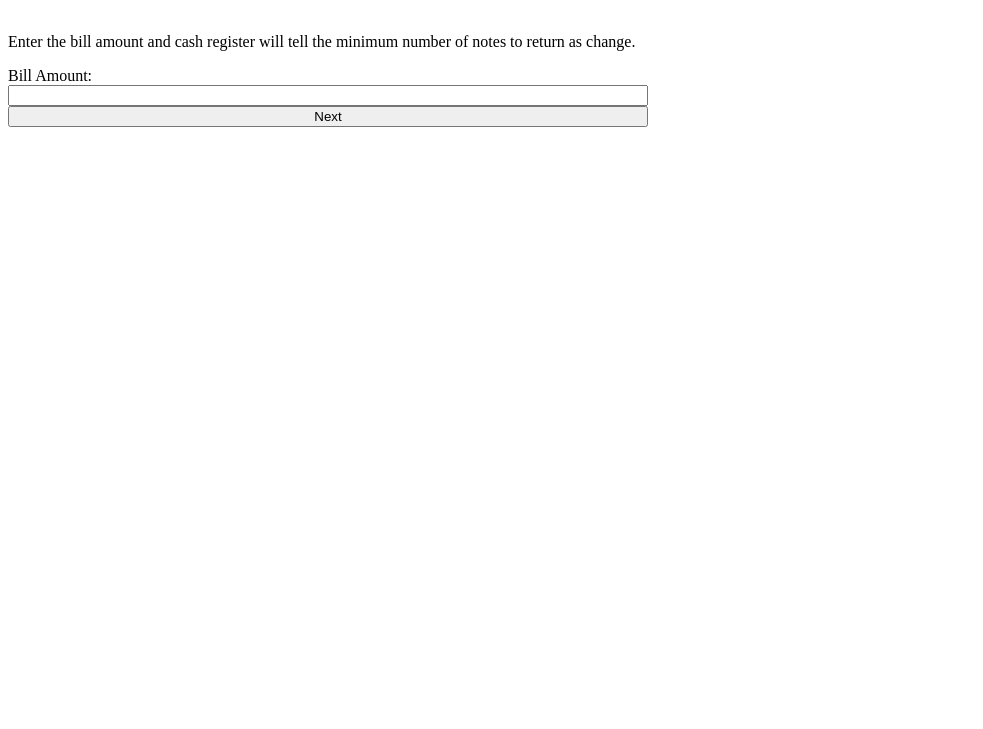
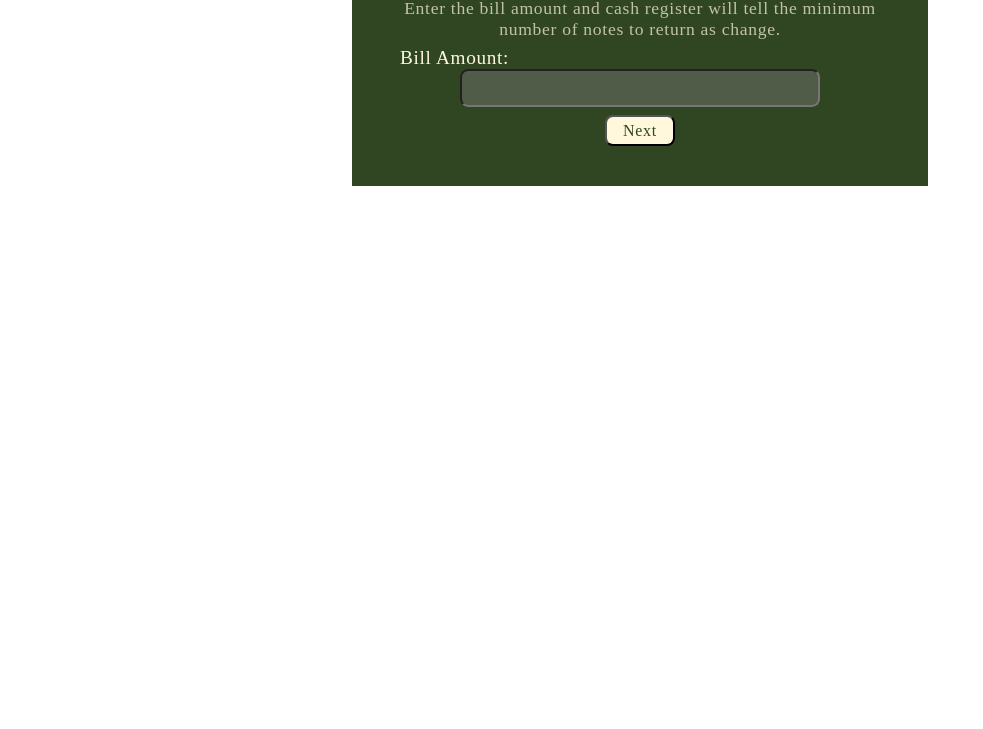
Before and after one commit to anushasunil/cash-register, a plain HTML site: page index.html in a window 1280 px wide. Shown: the part 71-800 px from the top of the page, without its empty margins (0-983 px from the left). Drawn offline with Linux system fonts and the light colour scheme; a web font is replaced by a local one.

Commit message:
style: buttons, input and table

```diff
--- a/styles.css
+++ b/styles.css
@@ -1,9 +1,80 @@
+@import url('https://fonts.googleapis.com/css2?family=DM+Serif+Text:ital@1&display=swap');
+
+
 * {
+    margin:auto;
+    font-family: 'DM Serif Text', serif;
+    letter-spacing: 0.7px;
+}
+
+:root {
+    --textColor : cornsilk;
+    --bgColor : rgb(48, 70, 35);
+    --inputBox: rgb(80, 92, 71);
+    --inputHover: rgb(124,134,117);
+}
+
+.container {
+    width: 40vw;
+    background-color: var(--bgColor);
+    padding: 2rem;
 
 }
 
-.container {
+.heading {
+    color: var(--textColor);
+    font-size: 1.7rem;
+    text-align: center;
+}
+
+.description {
+    padding: 0.4rem;;
+    color: var(--textColor);
+    font-size: 1.1rem;
+    opacity: 0.7;
+    text-align: center;
+}
+
+#bill-amount-label, #bill-received-label, caption {
+   margin-left: 1rem;
+   color: var(--textColor);
+   font-size: 1.2rem;
+}
+
+input {
     display: flex;
     flex-direction: column;
-    width: 50vw;
+    border-radius: 0.51rem;
+    width: 22rem;
+    height: 2rem;
+    font-size: 1.5rem;
+    background-color: var(--inputBox);
+    color: whitesmoke;
+    caret-color: whitesmoke;
 }
+input:hover {
+    border-color: cornsilk;
+    background-color: var(--inputHover);
+}
+
+.btn-check, .btn-next{
+    margin-top: 0.5rem;
+    margin-bottom: 0.5rem;
+    padding: 0.3rem 1rem;
+    border-radius: 0.5rem;
+    background-color: var(--textColor);
+    font-size: 1rem;
+    display: block;
+    color: var(--bgColor);
+    cursor: pointer;
+}
+
+.change-table {
+    border: 0.05rem solid var(--textColor)
+}
+
+.no-of-notes ,td, th{
+    padding: 0.5rem;
+    border: 0.1rem solid cornsilk;
+    background-color: cornsilk;
+}
```
